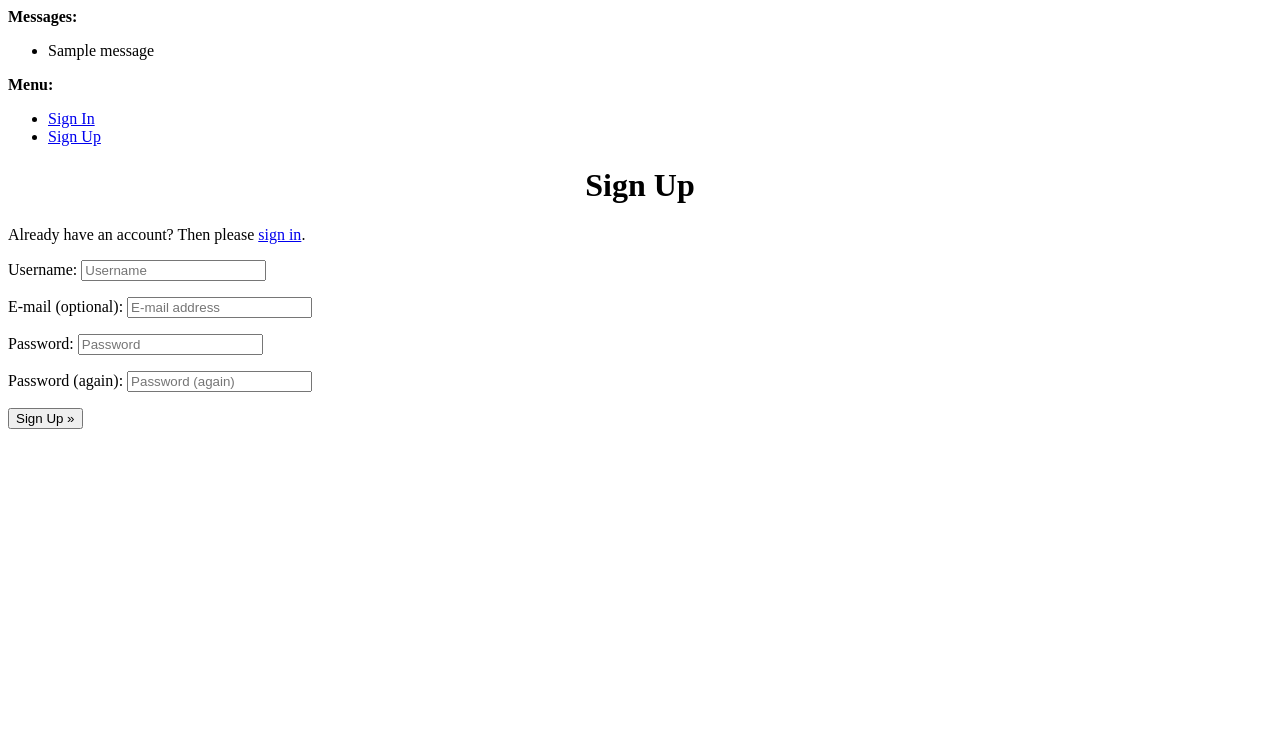
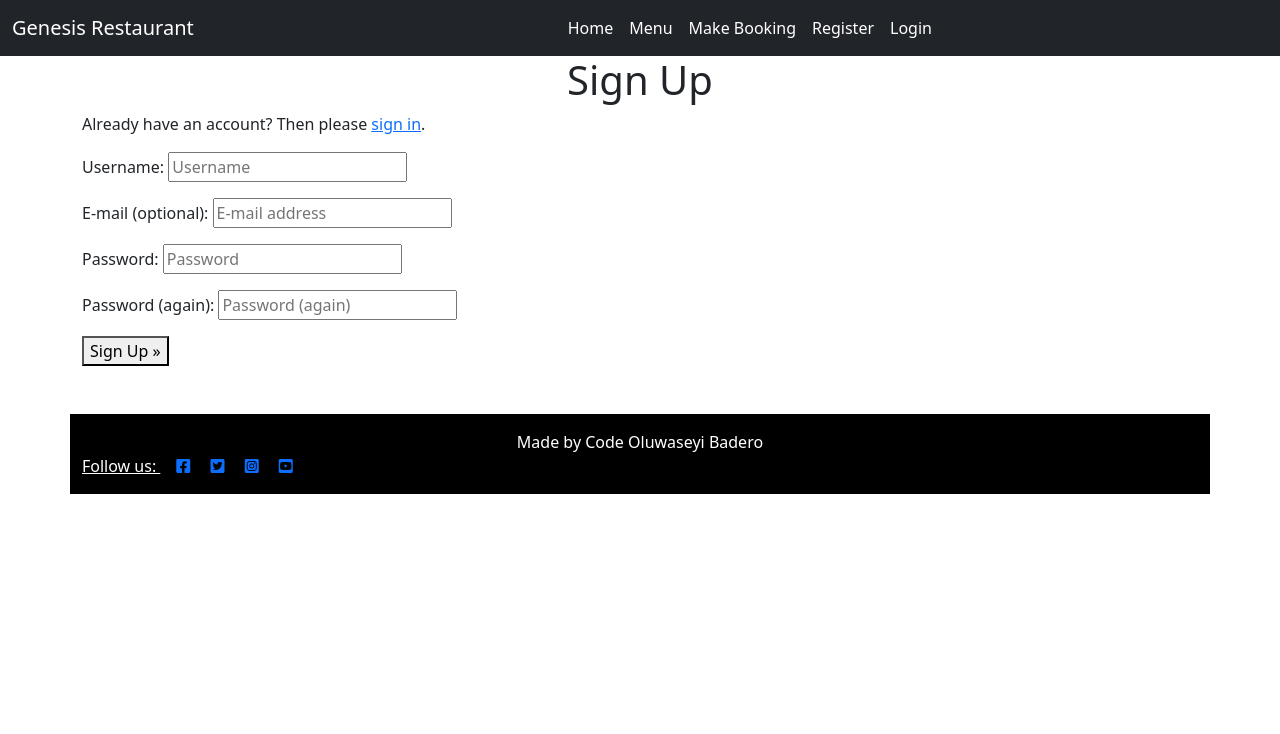
Before and after one commit to Irelandoracle1/Genesis-Restaurant, a Django app: page /accounts/signup/ in a window 1280 px wide. Shown: the top 734 px of the page. After the commit the page ends 494 px from the top, so only its background shows below. Run offline with Django 3.2, Linux system fonts and the light colour scheme; tables that the repository leaves empty hold one stand-in row (values such as "Sample post"); one stand-in notice (Sample message) is shown.

Commit message:
added a menu view for a complete menu display page

```diff
--- a/booking/urls.py
+++ b/booking/urls.py
@@ -3,6 +3,7 @@ from django.urls import path
 
 urlpatterns = [
     path('', views.HomePage.as_view(), name='home'),
+    path('restaurant-menu/', views.MenuPage.as_view(), name='restaurant_menu'),
     path('make-booking',
          views.BookingCreation.as_view(),
          name='booking_create'),
--- a/static/css/style.css
+++ b/static/css/style.css
@@ -22,3 +22,7 @@ background-repeat: no-repeat;
 h1, h2, h3, #p-intro {
     text-align:center;
 }
+
+#accounts-pages{
+  margin-right: 500px;
+}
--- a/templates/account/base.html
+++ b/templates/account/base.html
@@ -1,45 +1,104 @@
-{% load i18n %}
 {% load static %}
+
 <!DOCTYPE html>
 <html>
+
 <head>
-    <meta http-equiv="X-UA-Compatible" content="IE=edge">
+    <title>Genesis Restaurant--Finger Licking Good Meals</title>
     <meta name="viewport" content="width=device-width, initial-scale=1.0">
-    <title>{% block head_title %}{% endblock %}</title>
+    <link rel="preconnect" href="https://fonts.gstatic.com">
+    <link href="https://fonts.googleapis.com/css2?family=Roboto:wght@300&display=swap" rel="stylesheet">
+    <link href="https://fonts.googleapis.com/css2?family=Lato:wght@300;700&display=swap" rel="stylesheet">
+    <link rel="stylesheet" href="https://cdnjs.cloudflare.com/ajax/libs/font-awesome/5.15.3/css/all.min.css">
+    <link href="https://cdn.jsdelivr.net/npm/bootstrap@5.0.1/dist/css/bootstrap.min.css" rel="stylesheet"
+        integrity="sha384-+0n0xVW2eSR5OomGNYDnhzAbDsOXxcvSN1TPprVMTNDbiYZCxYbOOl7+AMvyTG2x" crossorigin="anonymous">
+    <script src="https://cdn.jsdelivr.net/npm/bootstrap@5.0.1/dist/js/bootstrap.bundle.min.js"
+        integrity="sha384-gtEjrD/SeCtmISkJkNUaaKMoLD0//ElJ19smozuHV6z3Iehds+3Ulb9Bn9Plx0x4" crossorigin="anonymous">
+    </script>
        <link rel="stylesheet" href="{% static 'css/style.css' %}">
-    {% block extra_head %}
-    {% endblock %}
+    <!-- <link rel="stylesheet" href="https://res.cloudinary.com/dmpcp1fbi/raw/upload/v1682343481/static/admin/css/style_kzn7th.css">-->
 </head>
 <body>
-    {% block body %}
 
-    {% if messages %}
-    <div>
-      <strong>{% trans "Messages:" %}</strong>
-      <ul>
-        {% for message in messages %}
-        <li>{{message}}</li>
-        {% endfor %}
-      </ul>
-    </div>
-    {% endif %}
+    <!-- Navigation -->
 
-    <div>
-      <strong>{% trans "Menu:" %}</strong>
-      <ul>
+    <nav class="navbar navbar-expand-lg navbar-light bg-dark">
+        <div class="container-fluid">
+            <a class="navbar-brand text-white" href="{% url 'home' %}">Genesis Restaurant</a>
+            <button class="navbar-toggler" type="button" data-bs-toggle="collapse" data-bs-target="#navbarText"
+                aria-controls="navbarText" aria-expanded="false" aria-label="Toggle navigation">
+                <span class="navbar-toggler-icon"></span>
+            </button>
+            <div style="position:relative; left:350px;" class="collapse navbar-collapse" id="navbarText">
+                <ul class="navbar-nav me-auto mb-2 mb-lg-0">
+                    <li class="nav-item">
+                        <a class="nav-link active text-white" aria-current="page" href="{% url 'home' %}">Home</a>
+                    </li>
                     {% if user.is_authenticated %}
-        <li><a href="{% url 'account_email' %}">{% trans "Change E-mail" %}</a></li>
-        <li><a href="{% url 'account_logout' %}">{% trans "Sign Out" %}</a></li>
+                    <li class="nav-item">
+                        <a class="nav-link text-white" href="{% url 'booking_detail' %}">Manage Booking</a>
+                    </li>
+                    <li class="nav-item">
+                        <a class="nav-link" href="{% url 'account_logout' %}">Logout</a>
+                    </li>
                     {% else %}
-        <li><a href="{% url 'account_login' %}">{% trans "Sign In" %}</a></li>
-        <li><a href="{% url 'account_signup' %}">{% trans "Sign Up" %}</a></li>
+                    <li class="nav-item">
+                        <a class="nav-link text-white" href="">Menu</a>
+                    </li>
+                    <li class="nav-item">
+                        <a class="nav-link text-white" href="{% url 'booking_create' %}">Make Booking</a>
+                    </li>
+                    <li class="nav-item">
+                        <a class="nav-link text-white" href="{% url 'account_signup' %}">Register</a>
+                    </li>
+                    <li class="nav-item">
+                        <a class="nav-link text-white" href="{% url 'account_login' %}">Login</a>
+                    </li>
                     {% endif %}
                 </ul>
+
             </div>
+        </div>
+    </nav>
+
+    <!-- Messaging-->
+    <div class="container">
+        <div class="row">
+            <div class="col-md-8 offset-md-2">
+                {% for message in messages %}
+                <div class="alert {{ message.tags }} alert-dismissible fade show" id="msg" role="alert">
+                    {{ message | safe }}
+                    <button type="button" class="btn-close" data-bs-dismiss="alert" aria-label="Close"></button>
+                </div>
+                {% endfor %}
+            </div>
+        </div>
+    </div>
+
+    <main class="flex-shrink-0 main-bg">
         {% block content %}
-    {% endblock %}
-    {% endblock %}
-    {% block extra_body %}
-    {% endblock %}
+        <!-- Content Goes here -->
+        {% endblock content %}
+    </main>
+<div class="container">
+    <div class="row">
+    <!-- Footer -->
+    <footer style="background:black;" class="footer mt-auto py-3 dark-bg">
+        <p class="m-0 text-center text-white">Made by Code Oluwaseyi Badero</p>
+        <a class="m-0 text-center text-white">Follow us: <a href='https://facebook.com'><i class="fab fa-facebook-square ms-3"></i></a>
+            <a href='https://twitter.com'> <i class="fab fa-twitter-square ms-3"></i></a>
+            <a href='https://instagram.com'><i class="fab fa-instagram-square ms-3"></i></a>
+            <a href='https://youtube.com'><i class="fab fa-youtube-square ms-3"></i></a>
+    </footer>
+
+    <script>
+        setTimeout(function () {
+            let messages = document.getElementById('msg');
+            let alert = new bootstrap.Alert(messages);
+            alert.close();
+        }, 4000);
+    </script>
+
 </body>
+
 </html>
--- a/templates/account/signup.html
+++ b/templates/account/signup.html
@@ -6,7 +6,9 @@
 
 {% block content %}
 <h1>{% trans "Sign Up" %}</h1>
-
+<div class="container .account-pages">
+  <div class="row">
+    <div class="col-md-12">
 <p>{% blocktrans %}Already have an account? Then please <a href="{{ login_url }}">sign in</a>.{% endblocktrans %}</p>
 
 <form class="signup" id="signup_form" method="post" action="{% url 'account_signup' %}">
@@ -17,5 +19,9 @@
   {% endif %}
   <button type="submit">{% trans "Sign Up" %} &raquo;</button>
 </form>
+</div>
+</div>
+</div>
 
+<div><br><br></div>
 {% endblock %}
--- a/templates/booking/index.html
+++ b/templates/booking/index.html
@@ -50,7 +50,7 @@
 </div>
 
 </div>
-<div id="view-complete"><br>View Complete Menu<br><br></div>
+<div id="view-complete"><br><a class="btn btn-info" href="{% url 'restaurant_menu' %}">View Complete Menu</a><br><br></div>
 <!-- Menu Sample End-->
     </div>
 
```
Also changed, not shown: booking/views.py (+7 -0 lines), templates/account/login.html (+7 -2 lines), templates/account/logout.html (+8 -1 lines), templates/base.html (+1 -24 lines), templates/booking/restaurant_menu.html (added, +60 -0 lines). Lines whose indentation alone changed are shown as unchanged.
